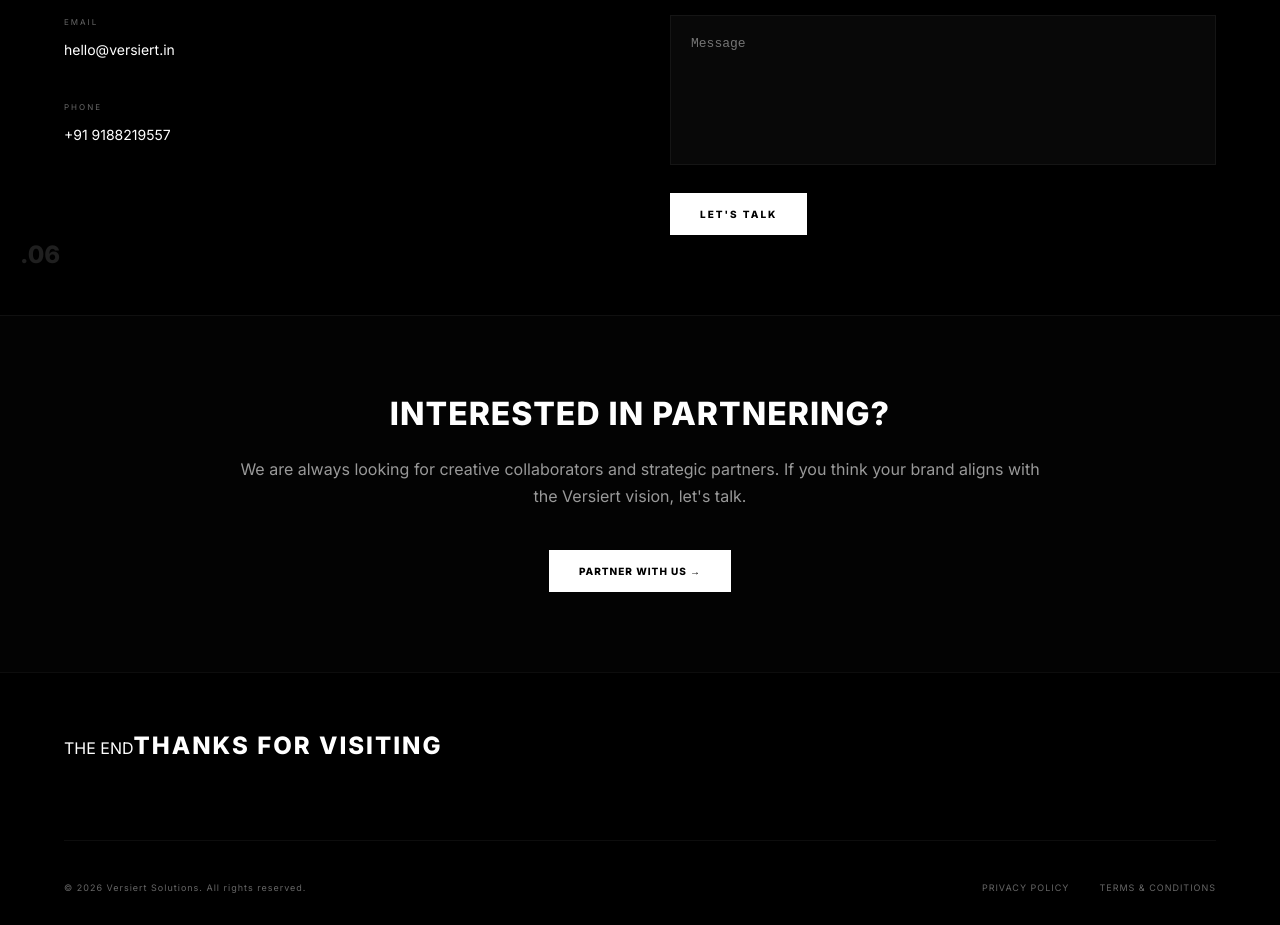
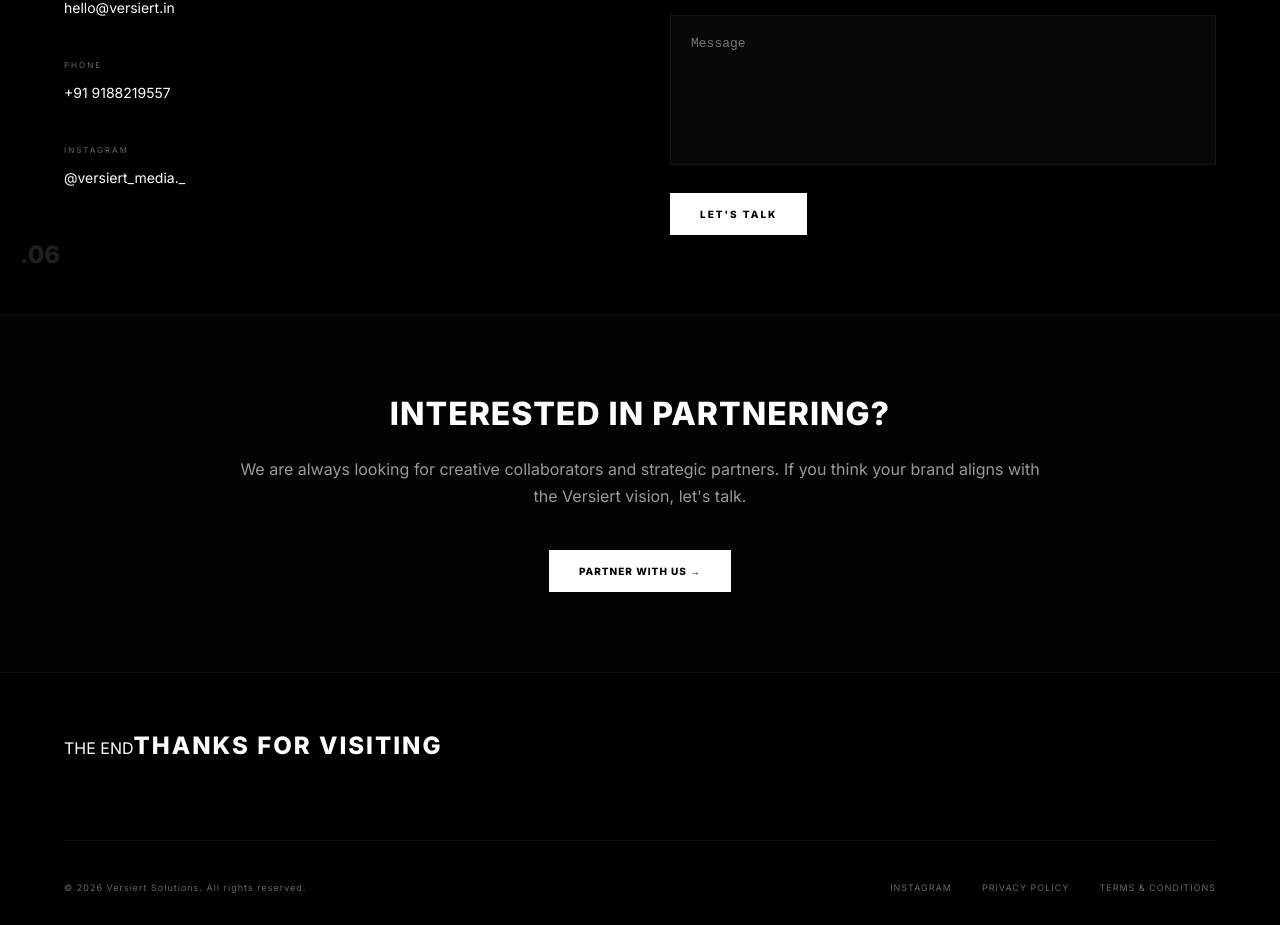
Before and after one commit to AbhineshAs/VERSIERT-MEDIA, a React (Vite) app: page /enquiry in a window 1280 px wide. Shown: the part 298-1223 px from the top of the page. Built offline with nearby package versions, Linux system fonts and the light colour scheme.

Commit message:
background remove

```diff
--- a/src/components/Enquiry.jsx
+++ b/src/components/Enquiry.jsx
@@ -29,6 +29,10 @@
               <div className="detail-item">
                 <label>PHONE</label>
                 <p>+91 9188219557</p>
+              </div>
+              <div className="detail-item">
+                <label>INSTAGRAM</label>
+                <p><a href="https://www.instagram.com/versiert_media._/" target="_blank" rel="noopener noreferrer" style={{ color: 'inherit', textDecoration: 'none' }}>@versiert_media._</a></p>
               </div>
             </div>
           </div>
--- a/src/components/Footer.jsx
+++ b/src/components/Footer.jsx
@@ -19,6 +19,7 @@
             <div className="footer-bottom">
               <p className="copyright">© 2026 Versiert Solutions. All rights reserved.</p>
               <div className="footer-links">
+                <a href="https://www.instagram.com/versiert_media._/" target="_blank" rel="noopener noreferrer">INSTAGRAM</a>
                 <a href="#">PRIVACY POLICY</a>
                 <a href="#">TERMS & CONDITIONS</a>
               </div>
--- a/src/components/Hero.jsx
+++ b/src/components/Hero.jsx
@@ -19,7 +19,7 @@
 
       <div className="side-left">
         <div className="social-links-vertical">
-          <a href="#">IG</a>
+          <a href="https://www.instagram.com/versiert_media._/" target="_blank" rel="noopener noreferrer">IG</a>
           <a href="#">LN</a>
           <a href="#">YT</a>
           <a href="#">TW</a>
```
Lines whose indentation alone changed are shown as unchanged.
